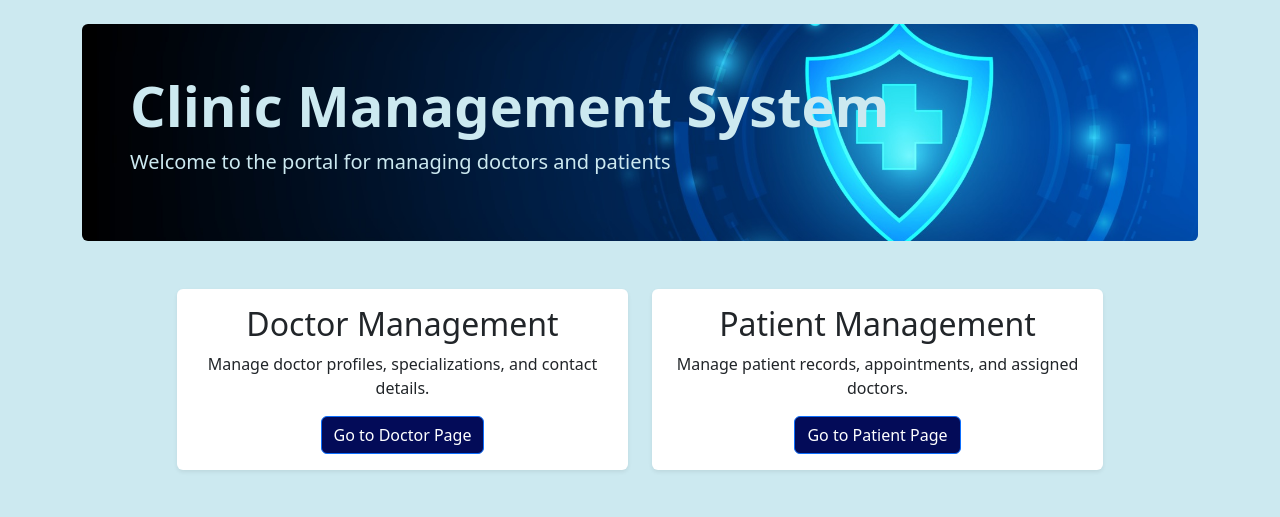
After one commit to UWASIKLK/WSAA, a Flask app: template project/templates/index.html in a window 1280 px wide. The commit adds this page. Shown: the top 517 px of the page. Run offline with Flask 3, Linux system fonts and the light colour scheme; the template is opened without the code that fills it, so the values that code supplies are empty.

Commit message:
add index viewer, update on python scripts

```diff
--- a/project/server.py
+++ b/project/server.py
@@ -11,7 +11,7 @@ app.config['CORS_HEADERS'] = 'Content-Type'
 # Home route
 @app.route('/')
 def index():
-    return "Welcome to the Clinic API."
+    return render_template("index.html")
 
 
 ## PATIENTS ##
--- /dev/null
+++ b/project/templates/index.html
@@ -0,0 +1,56 @@
+<!DOCTYPE html>
+<html lang="en">
+<head>
+  <meta charset="UTF-8">
+  <title>Clinic Management Dashboard</title>
+  <link href="https://cdn.jsdelivr.net/npm/bootstrap@5.3.0/dist/css/bootstrap.min.css" rel="stylesheet">
+  <!--Set up style for html and css-->
+  <style>
+    body {
+      background-color: #cce9f0;
+    }
+    .hero-banner {
+      background-image: url('/static/background_1/shield_generated.jpg');
+      background-size: cover;
+      background-position: center;
+      color: #cce9f0;
+    }
+    .nav-card {
+      transition: transform 0.2s;
+    }
+    .nav-card:hover {
+      transform: scale(1.05);
+    }
+  </style>
+</head>
+<body class="p-4">
+  <div class="container">
+    <div class="p-5 mb-5 text-center rounded hero-banner">
+      <h1 class="display-4 fw-bold text-start">Clinic Management System</h1>
+      <p class="lead text-start">Welcome to the portal for managing doctors and patients</p>
+    </div>
+
+    <div class="row justify-content-center">
+      <div class="col-md-5 mb-4">
+        <div class="card nav-card shadow-sm border-0">
+          <div class="card-body text-center">
+            <h2 class="card-title">Doctor Management</h2>
+            <p class="card-text">Manage doctor profiles, specializations, and contact details.</p>
+            <a href="/doctorview" class="btn btn-primary" style="background-color: #030b58;">Go to Doctor Page</a>
+          </div>
+        </div>
+      </div>
+
+      <div class="col-md-5 mb-4">
+        <div class="card nav-card shadow-sm border-0">
+          <div class="card-body text-center">
+            <h2 class="card-title">Patient Management</h2>
+            <p class="card-text">Manage patient records, appointments, and assigned doctors.</p>
+            <a href="/patientsview" class="btn btn-primary" style="background-color: #030b58;">Go to Patient Page</a>
+          </div>
+        </div>
+      </div>
+    </div>
+  <div>
+</body>
+</html>
```
Also changed, not shown: project/DBcreate.py (+6 -3 lines), project/Insertdatadoctor.py (+7 -4 lines), project/Insertdatapatients.py (+8 -5 lines), project/clinic.py (+16 -2 lines), project/templates/doctor.html (+9 -0 lines), project/templates/patients.html (+9 -1 lines).
